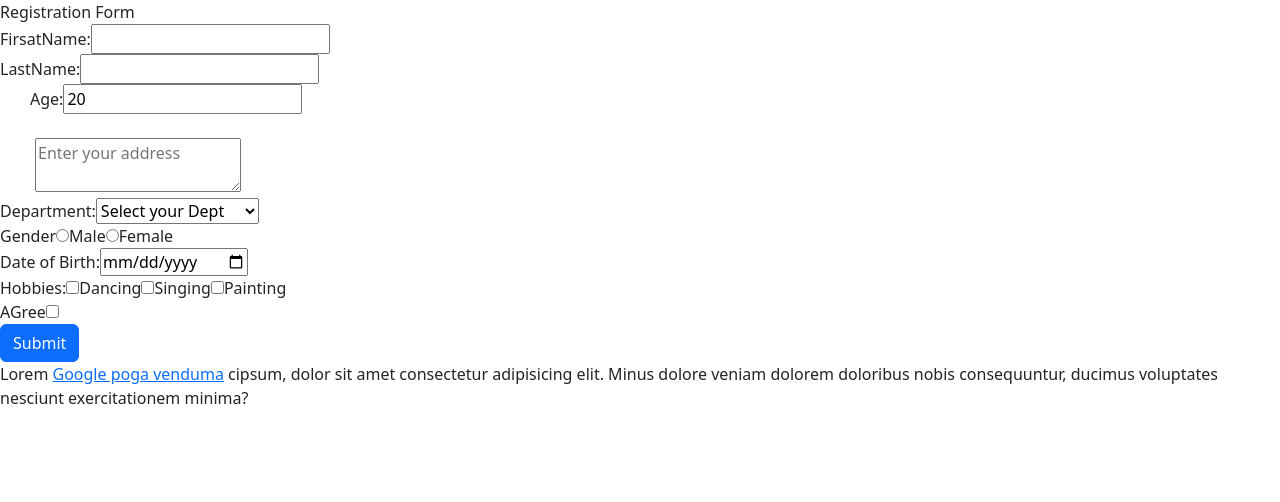
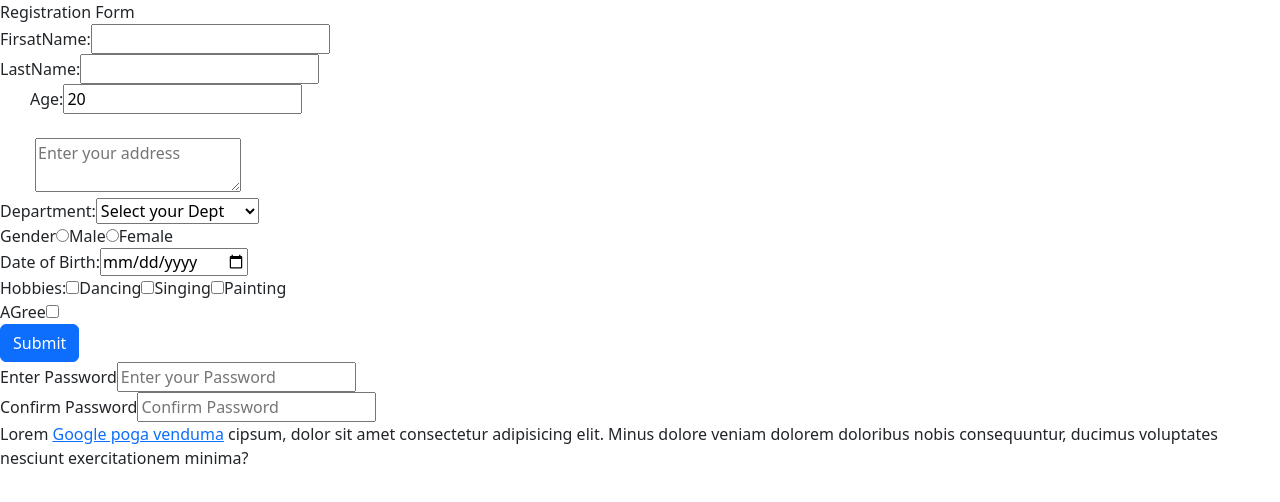
Before and after one commit to klmadhu247/samplerepo, a React (Create React App) app: page / in a window 1280 px wide. Shown: the top 502 px of the page. Built offline with nearby package versions, Linux system fonts and the light colour scheme.

Commit message:
Updated Day8

```diff
--- a/src/Form.js
+++ b/src/Form.js
@@ -14,7 +14,9 @@ class Form extends Component{
         dept:'',
         agreement:false,
         date:'',
-        submit:false
+        submit:false,
+        pword:'',
+        cpword:''
 
     }
     handleChange =(e)=>
@@ -24,7 +26,20 @@ class Form extends Component{
         }
         handleSubmit = ()=>
         {
-            this.setState({submit:true})
+            if(!this.state.firstName)
+                {
+                    alert('FIrst Name is Mandate')
+                }
+                else{
+            if((this.state.pword) &&  this.state.pword === this.state.cpword){
+                this.setState({submit:true})
+
+            }
+            else{
+                alert('Enter a Password that matches both Password & Confirm Password')
+            }
+        }
+
 
         }
 
@@ -81,9 +96,18 @@ class Form extends Component{
 
                     <input type='checkbox' name='agreement' value={this.state.agreement} onChange={this.handleChange}/>
 
-                   <br/> {this.state.gender}
+                   <br/>
+                   <button onClick={this.handleSubmit} class="btn btn-primary">Submit</button>
+                   <br/>
+                   <label>Enter Password</label>
 
-                   <button onClick={this.handleSubmit} class="btn btn-primary">Submit</button>
+                   <input type='password' name='pword' placeholder='Enter your Password' value={this.state.pword} onChange={this.handleChange}/> <br/>
+                   <label>Confirm Password</label>
+                   <input type='password'  name='cpword' placeholder='Confirm Password' value={this.state.cpword} onChange={this.handleChange}/> <br/>
+
+
+
+
                    <p>Lorem <a href="https://www.google.com/" target="_blank">  Google poga venduma</a>  cipsum, dolor sit amet consectetur adipisicing elit. Minus dolore veniam dolorem doloribus nobis consequuntur, ducimus voluptates nesciunt exercitationem minima?</p>
 
                    </div>)}
@@ -105,6 +129,9 @@ class Form extends Component{
                     </div>
                     )}
 
+                    {this.state.pword}
+                    {this.state.cpword}
+
                     </div>  </div>
 
         )
```
